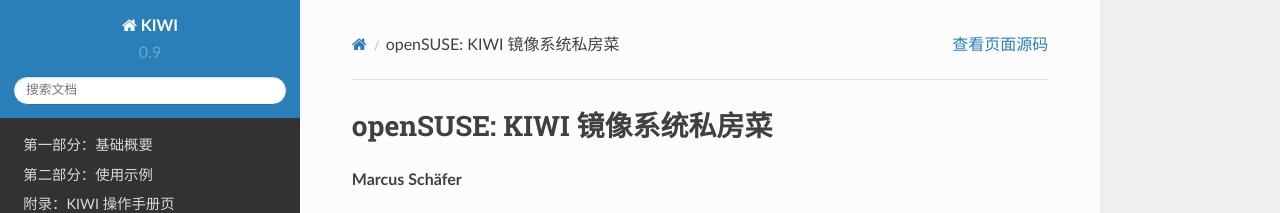
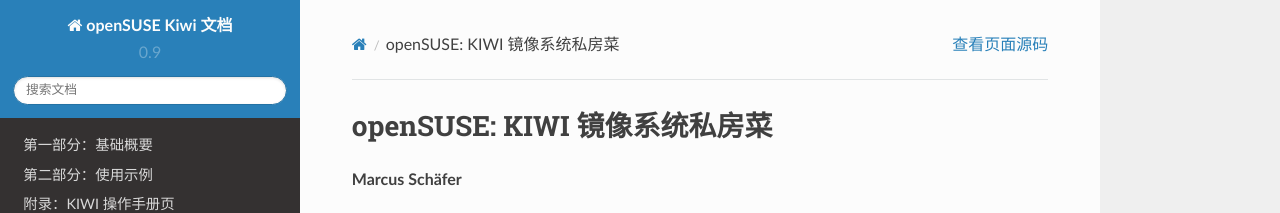
Before and after one commit to thirdyouth/kiwi-cn, a Sphinx documentation site: the page built from source/index.rst, in a window 1280 px wide. Shown: the top 213 px of the page. Built offline with Sphinx 7.4.7 and the Read the Docs theme 2.0.0, drawn with Linux system fonts in a browser that asks for light colours; some of the changed lines change nothing that is shown.

Commit message:
[make] update sphinx building to 1.6.6

```diff
--- a/source/conf.py
+++ b/source/conf.py
@@ -1,6 +1,6 @@
 # -*- coding: utf-8 -*-
 #
-# TsingBrick documentation build configuration file, created by
+# openSUSE Kiwi 文档 build configuration file, created by
 # sphinx-quickstart on Sat Aug  8 05:35:42 2015.
 #
 # This file is execfile()d with the current directory set to its
@@ -12,14 +12,14 @@
 # All configuration values have a default; values that are commented out
 # serve to show the default.
 
-import sys
-import os
-import shlex
-
 # If extensions (or modules to document with autodoc) are in another directory,
 # add these directories to sys.path here. If the directory is relative to the
 # documentation root, use os.path.abspath to make it absolute, like shown here.
-#sys.path.insert(0, os.path.abspath('.'))
+#
+import os
+import sys
+# sys.path.insert(0, os.path.abspath('.'))
+
 
 # -- General configuration ------------------------------------------------
 
@@ -29,15 +29,20 @@
 # Add any Sphinx extension module names here, as strings. They can be
 # extensions coming with Sphinx (named 'sphinx.ext.*') or your custom
 # ones.
-extensions = [
-    'sphinx.ext.mathjax',
+extensions = ['sphinx.ext.mathjax',
+    'sphinx.ext.githubpages',
+    'sphinx.ext.graphviz'
 ]
+
+extensions += ['sphinx.ext.autodoc']
+extensions += ['sphinxcontrib.plantuml']
 
 # Add any paths that contain templates here, relative to this directory.
 templates_path = ['_templates']
 
 # The suffix(es) of source filenames.
 # You can specify multiple suffix as a list of string:
+#
 # source_suffix = ['.rst', '.md']
 source_suffix = '.rst'
 
@@ -48,7 +53,7 @@
 master_doc = 'index'
 
 # General information about the project.
-project = u'KIWI'
+project = u'openSUSE Kiwi 文档'
 copyright = u'2015, Marcus Schäfer'
 author = u'Marcus Schäfer'
 
@@ -68,39 +73,13 @@
 # Usually you set "language" from the command line for these cases.
 language = 'zh_CN'
 
-# There are two options for replacing |today|: either, you set today to some
-# non-false value, then it is used:
-#today = ''
-# Else, today_fmt is used as the format for a strftime call.
-#today_fmt = '%B %d, %Y'
-
 # List of patterns, relative to source directory, that match files and
 # directories to ignore when looking for source files.
+# This patterns also effect to html_static_path and html_extra_path
 exclude_patterns = []
-
-# The reST default role (used for this markup: `text`) to use for all
-# documents.
-#default_role = None
-
-# If true, '()' will be appended to :func: etc. cross-reference text.
-#add_function_parentheses = True
-
-# If true, the current module name will be prepended to all description
-# unit titles (such as .. function::).
-#add_module_names = True
-
-# If true, sectionauthor and moduleauthor directives will be shown in the
-# output. They are ignored by default.
-#show_authors = False
 
 # The name of the Pygments (syntax highlighting) style to use.
 pygments_style = 'sphinx'
-
-# A list of ignored prefixes for module index sorting.
-#modindex_common_prefix = []
-
-# If true, keep warnings as "system message" paragraphs in the built documents.
-#keep_warnings = False
 
 # If true, `todo` and `todoList` produce output, else they produce nothing.
 todo_include_todos = False
@@ -208,24 +187,38 @@
 htmlhelp_basename = 'TsingBrickdoc'
 
 # -- Options for LaTeX output ---------------------------------------------
+latex_engine = "xelatex"
+latex_elements = {
+    # The paper size ('letterpaper' or 'a4paper').
+    #
+    # 'papersize': 'letterpaper',
+    'papersize' : 'a4paper',
 
-latex_elements = {
-'papersize' : 'a4paper',
-'utf8extra' : '',
-'inputenc'  : '',
-'babel'     : r'''\usepackage[english]{babel}''',
-'preamble' : r'''
-\usepackage{xeCJK}
-\setCJKmainfont{Noto Sans CJK SC}
-\setCJKmonofont{Noto Sans Mono CJK SC}
-''',
+    # The font size ('10pt', '11pt' or '12pt').
+    #
+    # 'pointsize': '10pt',
+    'pointsize' : '10pt',
+
+    # Additional stuff for the LaTeX preamble.
+    #
+    # 'preamble': '',
+    'preamble' : r'''
+    \usepackage{xeCJK}
+    \setCJKmainfont{Noto Serif SC}
+    \setCJKmonofont{Noto Sans Mono CJK SC}
+    ''',
+
+    # Latex figure (float) alignment
+    #
+    # 'figure_align': 'htbp',
+    'classoptions': ',openany,oneside',
 }
 
 # Grouping the document tree into LaTeX files. List of tuples
 # (source start file, target name, title,
 #  author, documentclass [howto, manual, or own class]).
 latex_documents = [
-  (master_doc, 'TsingBrick.tex', u'TsingBrick Documentation',
+  (master_doc, 'TsingBrick.tex', u'openSUSE Kiwi 文档',
    u'Marcus Schäfer', 'manual'),
 ]
 
@@ -255,7 +248,7 @@
 # One entry per manual page. List of tuples
 # (source start file, name, description, authors, manual section).
 man_pages = [
-    (master_doc, 'tsingbrick', u'TsingBrick Documentation',
+    (master_doc, 'tsingbrick', u'openSUSE Kiwi 文档',
      [author], 1)
 ]
 
@@ -269,7 +262,7 @@
 # (source start file, target name, title, author,
 #  dir menu entry, description, category)
 texinfo_documents = [
-  (master_doc, 'TsingBrick', u'TsingBrick Documentation',
+  (master_doc, 'TsingBrick', u'openSUSE Kiwi 文档',
    author, 'TsingBrick', 'One line description of project.',
    'Miscellaneous'),
 ]
@@ -285,3 +278,16 @@
 
 # If true, do not generate a @detailmenu in the "Top" node's menu.
 #texinfo_no_detailmenu = False
+
+# 设置 graphviz_dot 路径
+graphviz_dot = 'dot'
+# 设置 graphviz_dot_args 的参数，这里默认了默认字体
+graphviz_dot_args = ['-Gfontname=Georgia',
+                     '-Nfontname=Georgia',
+                     '-Efontname=Georgia']
+# 输出格式，默认png，这里我用svg矢量图
+graphviz_output_format = 'svg'
+
+# -- Options for plantuml output -------------------------------------------
+plantpath = os.path.dirname(os.path.realpath(__file__)) + "/../util/plantuml/"
+plantuml = 'java -jar ' + plantpath + "plantuml.jar"
```
Also changed, not shown: 3 other files.
